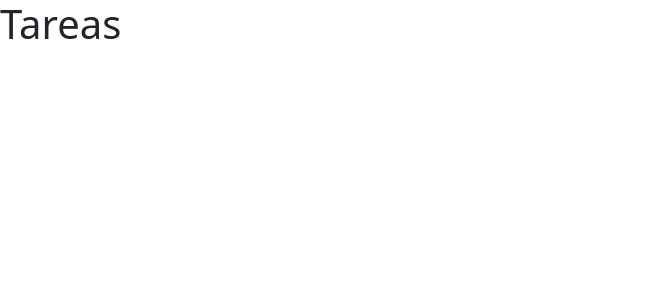
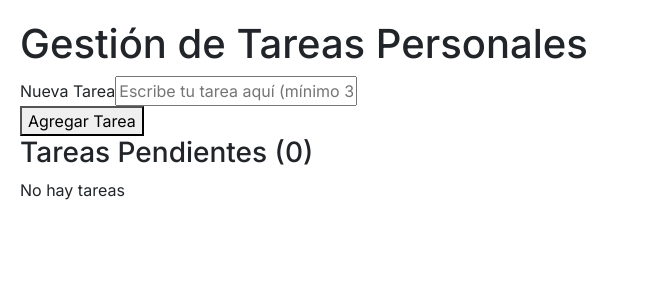
Before and after one commit to albertholto0/Tecnologias-web-II, a React (Create React App) app in the folder gestion-tareas-personales/: page / in a window 1280 px wide. Shown: the top 300 px of the page, without its empty margins (0-649 px from the left). Built offline with nearby package versions, Linux system fonts and the light colour scheme; the HTML template or start-up script is replaced by a standard one.

Commit message:
Ya estan las funciones del examen parcial 2

```diff
--- a/gestion-tareas-personales/public/index.html
+++ b/gestion-tareas-personales/public/index.html
@@ -24,7 +24,10 @@
       work correctly both with client-side routing and a non-root public URL.
       Learn how to configure a non-root public URL by running `npm run build`.
     -->
-    <title>React App</title>
+    <link rel="preconnect" href="https://fonts.googleapis.com">
+    <link rel="preconnect" href="https://fonts.gstatic.com" crossorigin>
+    <link href="https://fonts.googleapis.com/css2?family=Inter:wght@400;500;600&display=swap" rel="stylesheet">
+    <title>Gestión de Tareas</title>
   </head>
   <body>
     <noscript>You need to enable JavaScript to run this app.</noscript>
--- a/gestion-tareas-personales/src/App.css
+++ b/gestion-tareas-personales/src/App.css
@@ -1,5 +1,7 @@
-/*
+* {
+  font-family: 'Inter', sans-serif;
+}
 
-Vacio pa'
-
-*/
+body {
+  margin: 20px;
+}
--- a/gestion-tareas-personales/src/App.js
+++ b/gestion-tareas-personales/src/App.js
@@ -1,13 +1,76 @@
 import React, { useState } from 'react';
 import './App.css';
+import FormularioTarea from './componentes/FormularioTarea';
+import ListaTareas from './componentes/ListaTareas';
 
 function App() {
   const [tareas, setTareas] = useState([]);
-  const [texto, setTexto] = useState('');
+
+  const agregarTarea = (textoTarea) => {
+    const palabras = textoTarea.trim().split(' ').filter(p => p.length > 0);
+
+    if (textoTarea.trim() === '') {
+      alert('No puedes agregar una tarea vacía');
+      return;
+    }
+
+    if (palabras.length < 3) {
+      alert('La tarea debe tener al menos 3 palabras');
+      return;
+    }
+
+    if (textoTarea.length > 150) {
+      alert('La tarea no puede tener más de 150 caracteres');
+      return;
+    }
+
+    const nuevaTarea = {
+      id: Date.now(),
+      texto: textoTarea,
+      completada: false
+    };
+
+    setTareas([...tareas, nuevaTarea]);
+  };
+
+  const marcarCompletada = (id) => {
+    setTareas(tareas.map(tarea =>
+      tarea.id === id ? { ...tarea, completada: !tarea.completada } : tarea
+    ));
+  };
+
+  const eliminarTarea = (id) => {
+    setTareas(tareas.filter(tarea => tarea.id !== id));
+  };
+
+  const tareasPendientes = tareas.filter(tarea => !tarea.completada);
+  const tareasCompletadas = tareas.filter(tarea => tarea.completada);
 
   return (
     <div>
-      <h1>Tareas</h1>
+      <h1>Gestión de Tareas Personales</h1>
+
+      <FormularioTarea agregarTarea={agregarTarea} />
+
+      <div>
+        <h3>Tareas Pendientes ({tareasPendientes.length})</h3>
+        <ListaTareas
+          tareas={tareasPendientes}
+          marcarCompletada={marcarCompletada}
+          eliminarTarea={eliminarTarea}
+        />
+      </div>
+
+      {tareasCompletadas.length > 0 && (
+        <div>
+          <h3>Tareas Completadas ({tareasCompletadas.length})</h3>
+          <ListaTareas
+            tareas={tareasCompletadas}
+            marcarCompletada={marcarCompletada}
+            eliminarTarea={eliminarTarea}
+          />
+        </div>
+      )}
     </div>
   );
 }
--- a/gestion-tareas-personales/src/componentes/FormularioTarea.js
+++ b/gestion-tareas-personales/src/componentes/FormularioTarea.js
@@ -1,10 +1,27 @@
-import React from 'react';
+import React, { useState } from 'react';
 
-function FormularioTarea() {
+function FormularioTarea({ agregarTarea }) {
+  const [texto, setTexto] = useState('');
+
+  const manejarEnvio = (e) => {
+    e.preventDefault();
+    agregarTarea(texto);
+    setTexto('');
+  };
+
   return (
-    <div>
-      Formulario
-    </div>
+    <form onSubmit={manejarEnvio}>
+      <div>
+        <label>Nueva Tarea</label>
+        <input
+          type="text"
+          value={texto}
+          onChange={(e) => setTexto(e.target.value)}
+          placeholder="Escribe tu tarea aquí (mínimo 3 palabras, máximo 150 caracteres)"
+        />
+      </div>
+      <button type="submit">Agregar Tarea</button>
+    </form>
   );
 }
 
--- a/gestion-tareas-personales/src/componentes/ListaTareas.js
+++ b/gestion-tareas-personales/src/componentes/ListaTareas.js
@@ -1,9 +1,21 @@
 import React from 'react';
+import Tarea from './Tarea';
 
-function ListaTareas() {
+function ListaTareas({ tareas, marcarCompletada, eliminarTarea }) {
+  if (tareas.length === 0) {
+    return <p>No hay tareas</p>;
+  }
+
   return (
     <div>
-      Lista
+      {tareas.map(tarea => (
+        <Tarea
+          key={tarea.id}
+          tarea={tarea}
+          marcarCompletada={marcarCompletada}
+          eliminarTarea={eliminarTarea}
+        />
+      ))}
     </div>
   );
 }
--- a/gestion-tareas-personales/src/componentes/Tarea.js
+++ b/gestion-tareas-personales/src/componentes/Tarea.js
@@ -1,9 +1,19 @@
 import React from 'react';
 
-function Tarea() {
+function Tarea({ tarea, marcarCompletada, eliminarTarea }) {
   return (
     <div>
-      Tarea individual
+      <input
+        type="checkbox"
+        checked={tarea.completada}
+        onChange={() => marcarCompletada(tarea.id)}
+      />
+      <span style={{ textDecoration: tarea.completada ? 'line-through' : 'none' }}>
+        {tarea.texto}
+      </span>
+      <button onClick={() => eliminarTarea(tarea.id)}>
+        Eliminar
+      </button>
     </div>
   );
 }
```
Also changed, not shown: gestion-tareas-personales/public/robots.txt (deleted).
